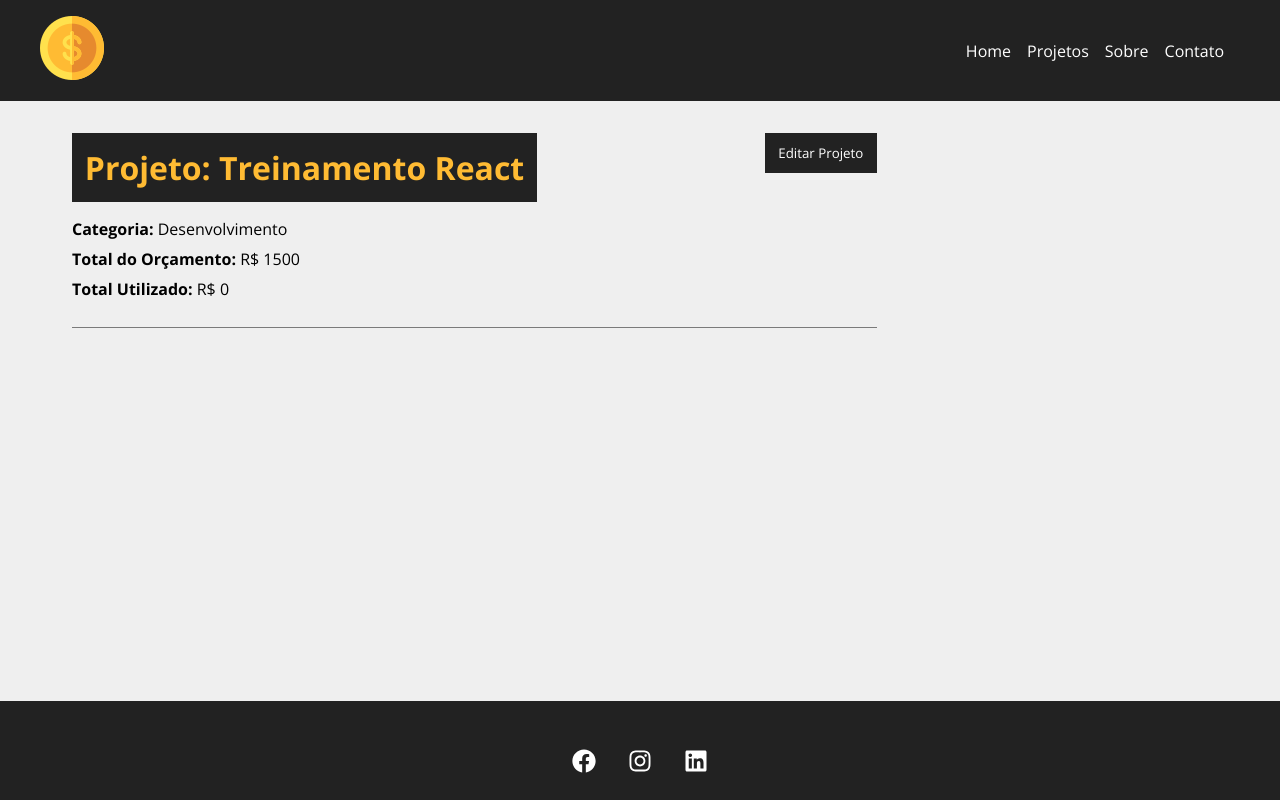
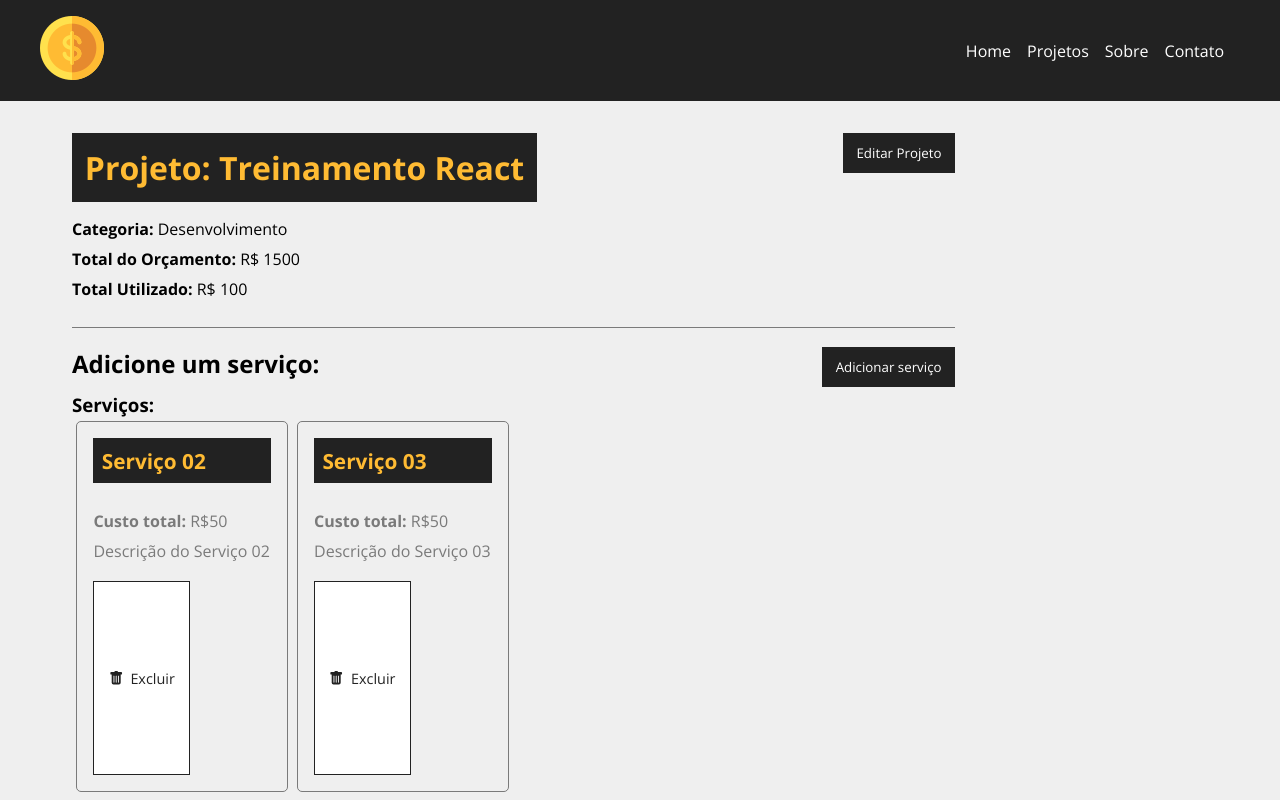
Before and after one commit to giancarlorosa/project-managing-react-training, a React (Create React App) app: page /project/1 in a window 1280 px wide. Shown: the top 800 px of the page. Built offline with nearby package versions, Linux system fonts and the light colour scheme; data requests are answered from the project's data file.

Commit message:
Implementado o fluxo completo de gerenciamento de serviços.

```diff
--- a/db.json
+++ b/db.json
@@ -7,8 +7,21 @@
         "id": "2",
         "name": "Desenvolvimento"
       },
-      "cost": 0,
-      "services": [],
+      "cost": 100,
+      "services": [
+        {
+          "name": "Serviço 02",
+          "cost": "50",
+          "description": "Descrição do Serviço 02",
+          "id": "8a3847f0-0ce8-435c-a48e-c2ca44ac8175"
+        },
+        {
+          "name": "Serviço 03",
+          "cost": "50",
+          "description": "Descrição do Serviço 03",
+          "id": "033dd419-b38e-4a63-9cec-19860b533e69"
+        }
+      ],
       "id": 1
     },
     {
--- a/src/components/pages/Project.js
+++ b/src/components/pages/Project.js
@@ -1,3 +1,4 @@
+import {parse, v4 as uuidv4} from 'uuid'
 import { useParams } from 'react-router-dom'
 import {useState, useEffect} from 'react'
 
@@ -5,11 +6,19 @@
 
 import Loading from '../layout/Loading'
 import Container from '../layout/Container'
+import Message from '../layout/Message'
+import ProjectFrom from '../project/ProjectForm'
+import ServiceForm from '../service/ServiceForm'
+import ServiceCard from '../service/ServiceCard'
 
 function Project() {
   const {id} = useParams()
   const [project, setProject] = useState([])
+  const [services, setServices] = useState([])
   const [showProjectForm, setShowProjectForm] = useState(false)
+  const [showServiceForm, setShowServiceForm] = useState(false)
+  const [message, setMessage] = useState('')
+  const [type, setType] = useState('')
 
   useEffect(() => {
     setTimeout(() => {
@@ -22,6 +31,7 @@
       .then((resp) => resp.json())
       .then((data) => {
         setProject(data)
+        setServices(data.services)
       })
       .catch((err) => console.log(err))
     }, 3000)
@@ -31,12 +41,103 @@
     setShowProjectForm(!showProjectForm)
   }
 
+  function toggleServiceForm() {
+    setShowServiceForm(!showServiceForm)
+  }
+
+  function removeService(id, cost) {
+    setMessage('')
+    const servicesUpdate = project.services.filter(
+      (service) => service.id !== id
+    )
+
+    const projectUpdated = project
+    projectUpdated.services = servicesUpdate
+    projectUpdated.cost = parseFloat(projectUpdated.cost) - parseFloat(cost)
+
+    fetch(`http://localhost:5000/projects/${projectUpdated.id}`, {
+      method: 'PATCH',
+      headers: {
+        'Content-Type': 'application/json'
+      },
+      body: JSON.stringify(projectUpdated)
+    })
+    .then((resp) => resp.json())
+    .then((data) => {
+      setProject(projectUpdated)
+      setServices(servicesUpdate)
+      setMessage('Serviço removido com sucesso!')
+      setType('success')
+    })
+    .catch((err) => console.log(err))
+  }
+
+  function createService(project) {
+    setMessage('')
+    const lastService = project.services[project.services.length -1]
+    lastService.id = uuidv4()
+
+    const lastServiceCost = lastService.cost
+    const newCost = parseFloat(project.cost) + parseFloat(lastServiceCost)
+
+    if (newCost > parseFloat(project.budget)) {
+      setMessage('Orçamento ultrapassado, verifique o valor do serviço')
+      setType('error')
+      project.services.pop()
+      return false
+    }
+
+    project.cost = newCost
+
+    fetch(`http://localhost:5000/projects/${project.id}`, {
+      method: 'PATCH',
+      headers: {
+        'Content-Type': 'application/json'
+      },
+      body: JSON.stringify(project)
+    })
+    .then((resp) => resp.json())
+    .then((data) => {
+      console.log(data)
+    })
+    .catch((err) => console.log(err))
+
+    setShowServiceForm(false)
+  }
+
+  function editPost(project) {
+    setMessage('')
+
+    if (project.budget < project.cost) {
+      setMessage('Orçamento não pode ser menor que o custo do projeto!')
+      setType('error')
+      return false
+    }
+
+    fetch(`http://localhost:5000/projects/${project.id}`, {
+      method: 'PATCH',
+      headers: {
+        'Content-Type': 'application/json'
+      },
+      body: JSON.stringify(project)
+    })
+    .then((resp) => resp.json())
+    .then((data) => {
+      setProject(data)
+      setShowProjectForm(false)
+      setMessage('Projeto atualizado com sucesso!')
+      setType('success')
+    })
+    .catch((err) => console.log(err))
+  }
+
   return (
     <>
       {project.name ?
         (
           <div className={styles.project_details}>
             <Container customClass="column">
+              {message && <Message type={type} msg={message} />}
               <div className={styles.details_container}>
                 <h1>Projeto: {project.name}</h1>
                 <button onClick={toggleProjectForm} className={styles.btn}>
@@ -55,8 +156,43 @@
                     </p>
                   </div>
                 ) : (
-                  <div className={styles.project_info}>Project Details</div>
+                  <div className={styles.project_info}>
+                    <ProjectFrom
+                      handleSubmit={editPost}
+                      btnText="Concluir edição"
+                      projectData={project}
+                    />
+                  </div>
                 )}
+              </div>
+              <div className={styles.service_form_container}>
+                <h2>Adicione um serviço:</h2>
+                <button onClick={toggleServiceForm} className={styles.btn}>
+                  {!showServiceForm ? 'Adicionar serviço' : 'Fechar'}
+                </button>
+                <div className={styles.project_info}>
+                  {showServiceForm && (
+                    <ServiceForm
+                      handleSubmit={createService}
+                      btnText="Adicionar Serviço"
+                      projectData={project}
+                    />
+                  )}
+                </div>
+                <h3>Serviços:</h3>
+                <Container customClass="start">
+                  {services.length > 0 && services.map((service) => (
+                    <ServiceCard
+                      id={service.id}
+                      name={service.name}
+                      cost={service.cost}
+                      description={service.description}
+                      key={service.id}
+                      handleRemove={removeService}
+                    />
+                  ))}
+                  {services.length === 0 && <p>Não há serviços cadastrados!</p> }
+                </Container>
               </div>
             </Container>
           </div>
--- /dev/null
+++ b/src/components/service/ServiceCard.js
@@ -0,0 +1,26 @@
+import {BsFillTrashFill} from 'react-icons/bs'
+import styles from '../project/ProjectCard.module.css'
+
+function ServiceCard({id, name, cost, description, handleRemove}) {
+  const remove = (e) => {
+    e.preventDefault()
+    handleRemove(id, cost)
+  }
+
+  return (
+    <div className={styles.project_card}>
+      <h4>{name}</h4>
+      <p>
+        <span>Custo total:</span> R${cost}
+      </p>
+      <p>{description}</p>
+      <div className={styles.project_card_actions}>
+        <button onClick={remove}>
+          <BsFillTrashFill /> Excluir
+        </button>
+      </div>
+    </div>
+  )
+}
+
+export default ServiceCard
--- /dev/null
+++ b/src/components/service/ServiceForm.js
@@ -0,0 +1,49 @@
+import {useState} from 'react'
+
+import Input from '../form/Input'
+import SubmitButton from '../form/SubmitButton'
+
+import styles from '../project/ProjectForm.module.css'
+
+function ServiceForm({ handleSubmit, btnText, projectData }) {
+  const [service, setService] = useState({})
+
+  function submit(e) {
+    e.preventDefault()
+    projectData.services.push(service)
+    handleSubmit(projectData)
+  }
+
+  function handlChange(e) {
+    setService({...service, [e.target.name]: e.target.value})
+  }
+
+  return (
+    <form onSubmit={submit} className={styles.form}>
+      <Input
+        type="text"
+        text="Nome do serviço"
+        name="name"
+        placeholder="Insira o nome do serviço"
+        handleOnChange={handlChange}
+      />
+      <Input
+        type="number"
+        text="Custo do serviço"
+        name="cost"
+        placeholder="Insira o valor total"
+        handleOnChange={handlChange}
+      />
+      <Input
+        type="text"
+        text="Descrição do serviço"
+        name="description"
+        placeholder="Descreva o serviço"
+        handleOnChange={handlChange}
+      />
+      <SubmitButton text={btnText} />
+    </form>
+  )
+}
+
+export default ServiceForm
```
